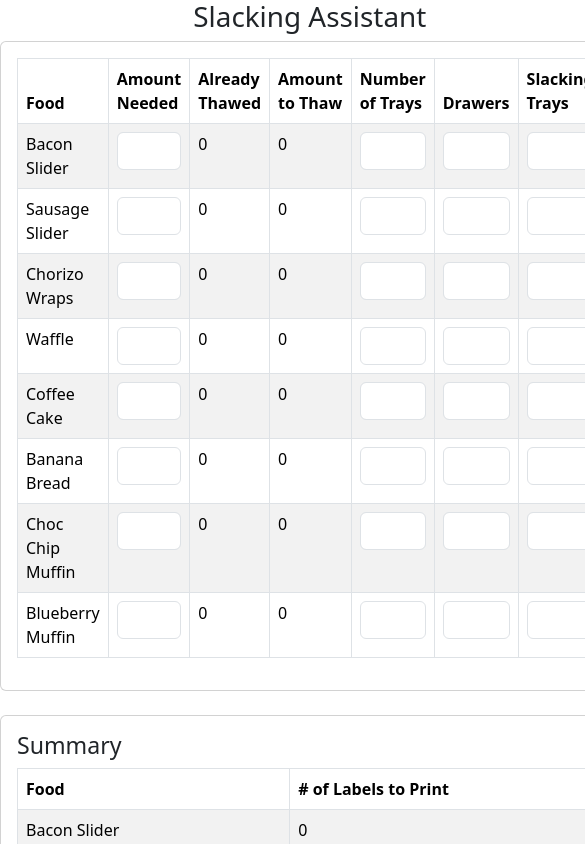
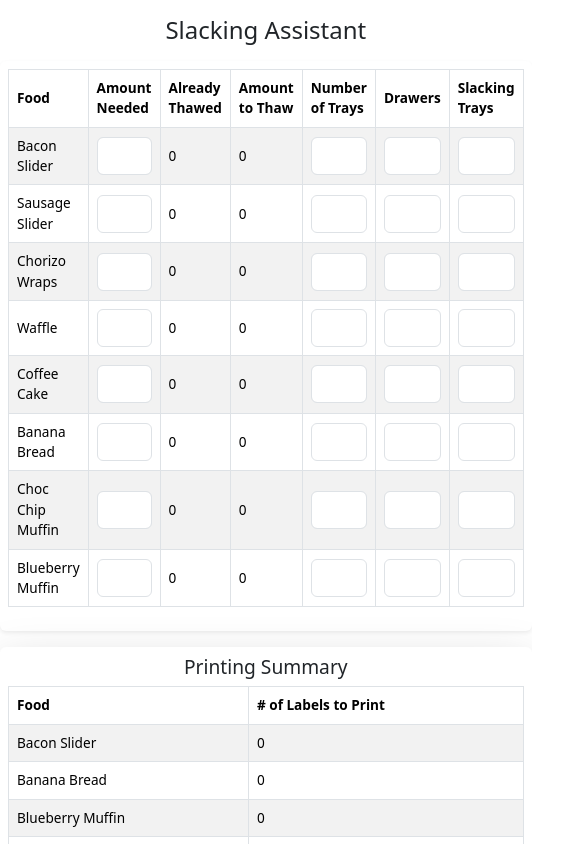
Before and after one commit to clay-odell/SlackingApp, a React (Vite) app: page / in a window 390 px wide. Shown: the top 844 px of the page, 585 px wide, since content can reach past the window. Built offline with nearby package versions, Linux system fonts and the light colour scheme.

Commit message:
updated Home

```diff
--- a/src/Home.css
+++ b/src/Home.css
@@ -1,3 +1,28 @@
 .header h1 {
+  text-align: center;
+  font-size: clamp(1.5rem, 5vw, 2.5rem); /* scales with screen size */
+  margin: 1rem 0;
+}
+
+.main, .summary {
+  width: 100%;
+  max-width: 100%; /* let it stretch on mobile */
+  margin: 0.5rem auto;
+  padding: 0.5rem;
+  box-sizing: border-box;
+}
+
+/* Make tables more compact on small screens */
+@media (max-width: 576px) {
+  table {
+    font-size: 0.85rem;
+  }
+  table th, table td {
+    padding: 0.25rem;
+    vertical-align: middle;
+  }
+  .card h3 {
+    font-size: 1.2rem;
     text-align: center;
+  }
 }
--- a/src/Home.jsx
+++ b/src/Home.jsx
@@ -56,7 +56,8 @@ const Home = () => {
       </div>
 
       {/* Main Input Table */}
-      <Card className="main p-3 mb-4">
+      <Card className="main border-0 shadow-sm rounded mx-auto mb-3">
+        <div className="table-responsive-sm">
         <Table striped bordered hover responsive>
           <thead>
             <tr>
@@ -124,10 +125,11 @@ const Home = () => {
             })}
           </tbody>
         </Table>
+        </div>
       </Card>
       {/* Summary Table */}
-      <Card className="summary p-3">
-        <h3>Summary</h3>
+      <Card className="summary border-0 shadow-lg rounded mx-auto responsive">
+        <h3>Printing Summary</h3>
         <Table striped bordered hover responsive>
           <thead>
             <tr>
```
